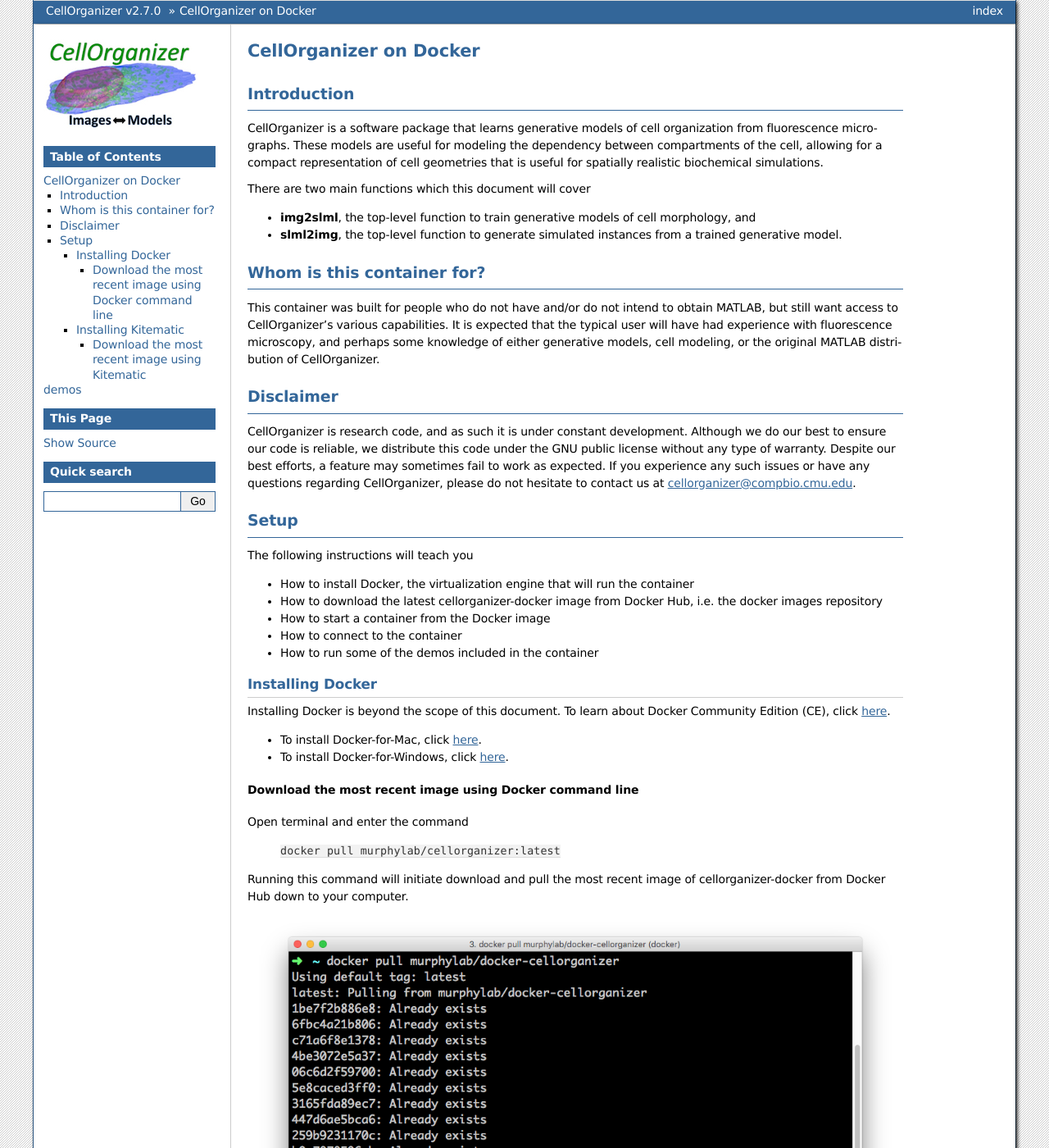
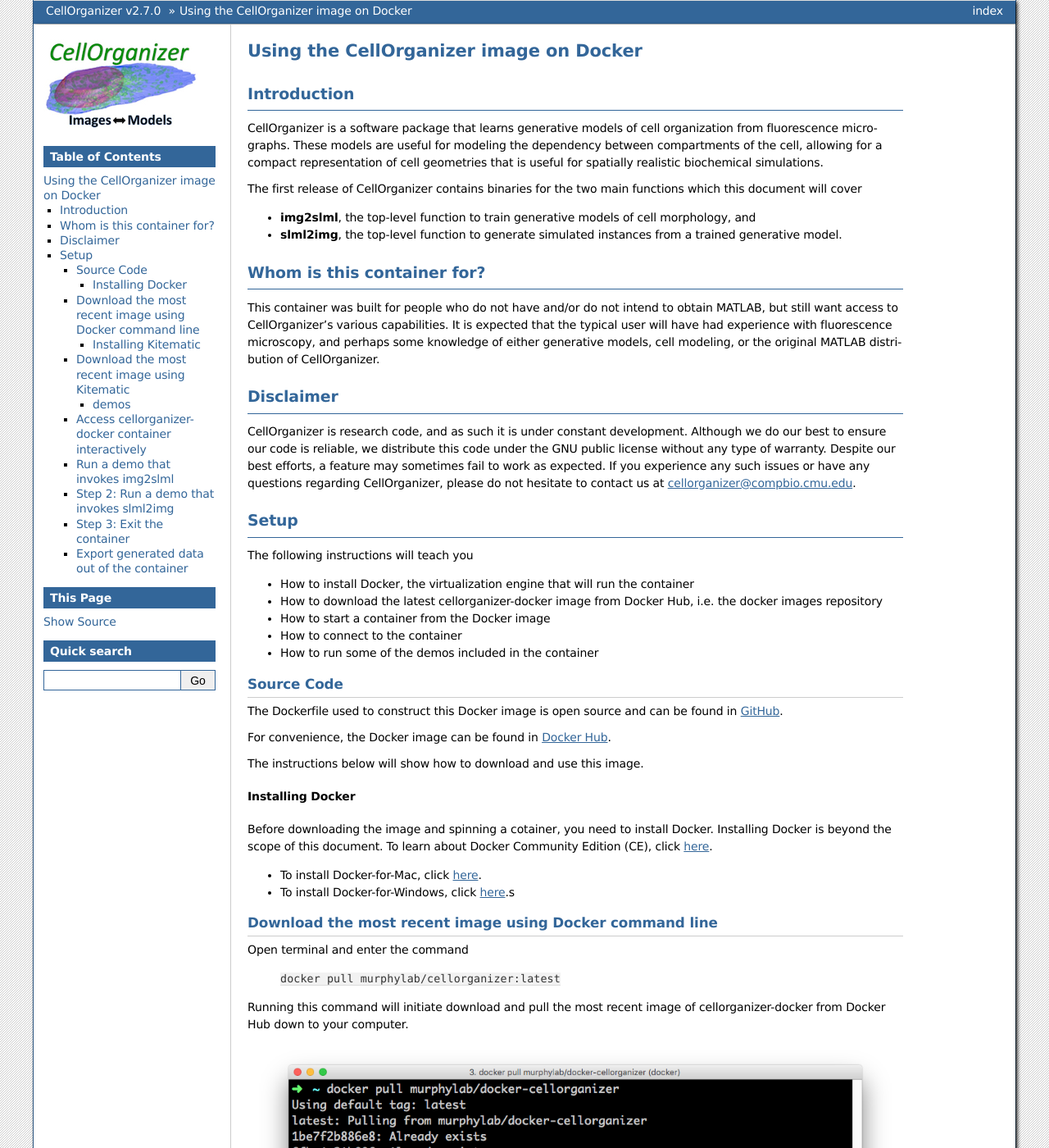
Before and after one commit to murphygroup/cellorganizer-documentation_old, a Sphinx documentation site: the page built from source/chapters/docker/index.rst, in a window 1280 px wide and 1400 px high. Shown: the whole window at 82% size. Built offline with Sphinx 7.4.7, drawn with Linux system fonts in a browser that asks for light colours; pages that are not in the unit, such as notebooks, are missing from menus; some of the changed text lies outside the part shown.

Commit message:
Updated docs

```diff
--- a/source/chapters/docker/index.rst
+++ b/source/chapters/docker/index.rst
@@ -1,12 +1,12 @@
-CellOrganizer on Docker
-***********************
+Using the CellOrganizer image on Docker
+***************************************
 
 Introduction
 ============
 
 CellOrganizer is a software package that learns generative models of cell organization from fluorescence micrographs. These models are useful for modeling the dependency between compartments of the cell, allowing for a compact representation of cell geometries that is useful for spatially realistic biochemical simulations.
 
-There are two main functions which this document will cover
+The first release of CellOrganizer contains binaries for the two main functions which this document will cover
 
 - **img2slml**, the top-level function to train generative models of cell morphology, and
 - **slml2img**, the top-level function to generate simulated instances from a trained generative model.
@@ -32,13 +32,22 @@
 * How to connect to the container
 * How to run some of the demos included in the container
 
+Source Code
+^^^^^^^^^^^
+
+The Dockerfile used to construct this Docker image is open source and can be found in `GitHub <https://github.com/icaoberg/docker-cellorganizer>`_.
+
+For convenience, the Docker image can be found in `Docker Hub <https://hub.docker.com/u/murphylab/dashboard/>`_.
+
+The instructions below will show how to download and use this image.
+
 Installing Docker
 -----------------
 
-Installing Docker is beyond the scope of this document. To learn about Docker Community Edition (CE), click `here <https://www.docker.com/community-edition>`_.
+Before downloading the image and spinning a cotainer, you need to install Docker. Installing Docker is beyond the scope of this document. To learn about Docker Community Edition (CE), click `here <https://www.docker.com/community-edition>`_.
 
 * To install Docker-for-Mac, click `here <https://docs.docker.com/docker-for-mac/install/>`_.
-* To install Docker-for-Windows, click `here <https://docs.docker.com/docker-for-windows/install/>`_.
+* To install Docker-for-Windows, click `here <https://docs.docker.com/docker-for-windows/install/>`_.s
 
 Download the most recent image using Docker command line
 ^^^^^^^^^^^^^^^^^^^^^^^^^^^^^^^^^^^^^^^^^^^^^^^^^^^^^^^^
@@ -77,12 +86,12 @@
    :align: center
 
 demos
-*****
+-----
 There are several demos included within the CellOrganizer software bundle. These demos are intended to illustrate CellOrganizer's functionality, and should be used to familiarize the user with the input/output format of various top-level functions such as **img2slml** and **slml2img**.
 
 
 Access cellorganizer-docker container interactively
----------------------------------------------------
+^^^^^^^^^^^^^^^^^^^^^^^^^^^^^^^^^^^^^^^^^^^^^^^^^^^
 
 Make sure Docker is running on your computer. Open Terminal and enter the command:
 
@@ -95,7 +104,7 @@
 The **-it** option enables us to interactively access the container. The Terminal window now reflects the view within the cellorganizer directory inside our container instance. We have access to all files and directories in the container through Terminal.
 
 Run a demo that invokes img2slml
---------------------------------
+^^^^^^^^^^^^^^^^^^^^^^^^^^^^^^^^
 
 An example of a demo that trains a generative model from a series of .tif image files is **demo2D01**. To run this demo, change your current directory to **/home/cellorganizer/demos/2D/demo2D01** by entering:
 
@@ -113,7 +122,7 @@
 
 
 Step 2: Run a demo that invokes slml2img
-----------------------------------------
+^^^^^^^^^^^^^^^^^^^^^^^^^^^^^^^^^^^^^^^^
 An example of a demo that produces simulated images from a trained generative model is **demo2D02**. To run this demo, change your current directory to **/home/cellorganizer/demos/2D/demo2D02** by entering:
 
 
@@ -130,7 +139,7 @@
 
 
 Step 3: Exit the container
---------------------------
+^^^^^^^^^^^^^^^^^^^^^^^^^^
 To leave the container, enter:
 
 
```
Also changed, not shown: other parts of source/chapters/docker/index.rst (+4 -7 lines).
